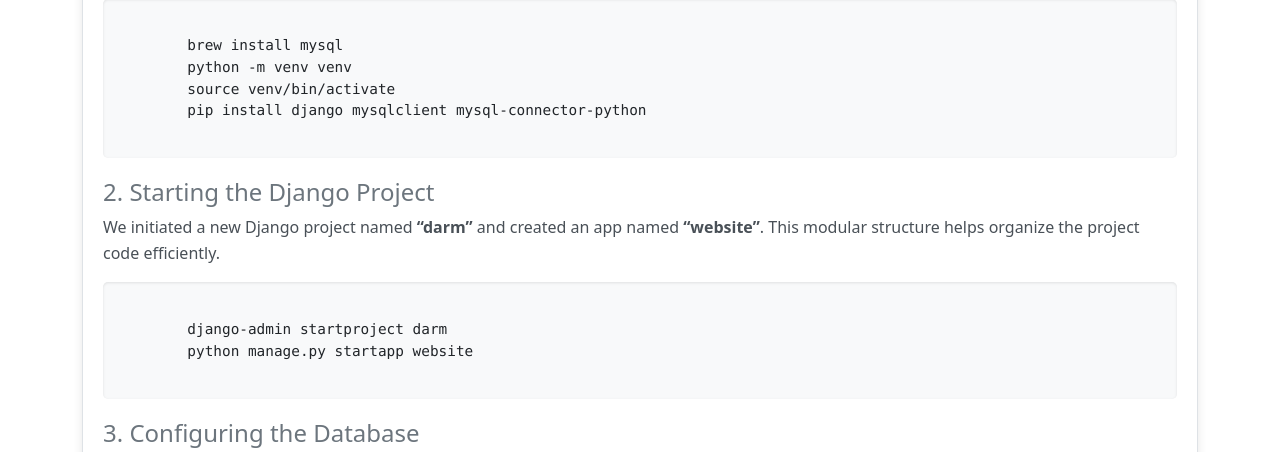
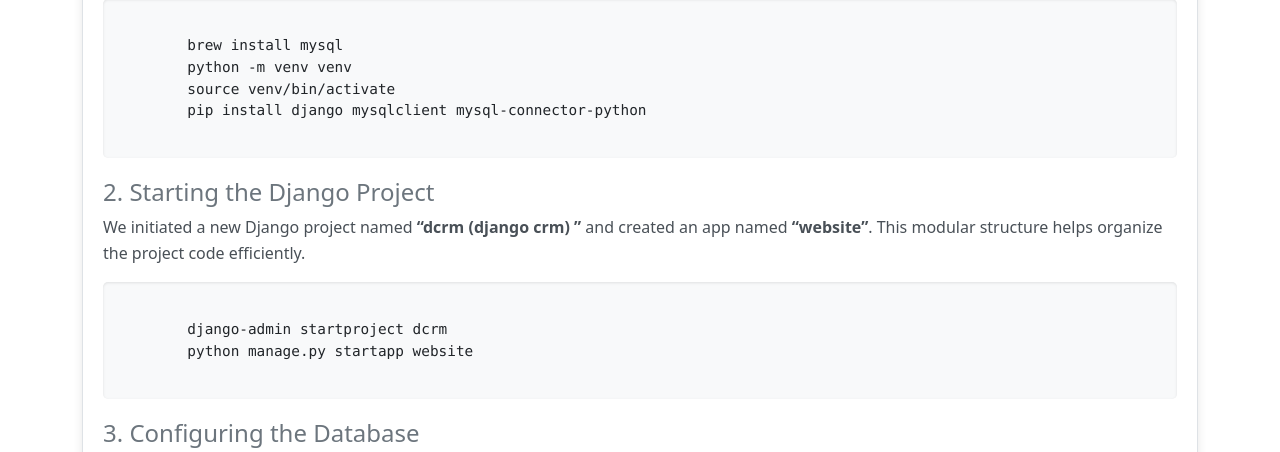
Before and after one commit to MShire96/CRM-Project, a Django app: page /about/ in a window 1280 px wide. Shown: the part 937-1389 px from the top of the page. Run offline with Django 4.2, Linux system fonts and the light colour scheme.

Commit message:
darm -> dcrm

```diff
--- a/website/templates/about.html
+++ b/website/templates/about.html
@@ -36,9 +36,9 @@
         </code></pre>
 
         <h3 class="about-subheading">2. Starting the Django Project</h3>
-        <p>We initiated a new Django project named <strong>“darm”</strong> and created an app named <strong>“website”</strong>. This modular structure helps organize the project code efficiently.</p>
+        <p>We initiated a new Django project named <strong>“dcrm (django crm) ”</strong> and created an app named <strong>“website”</strong>. This modular structure helps organize the project code efficiently.</p>
         <pre class="about-code"><code>
-        django-admin startproject darm
+        django-admin startproject dcrm
         python manage.py startapp website
         </code></pre>
 
```
